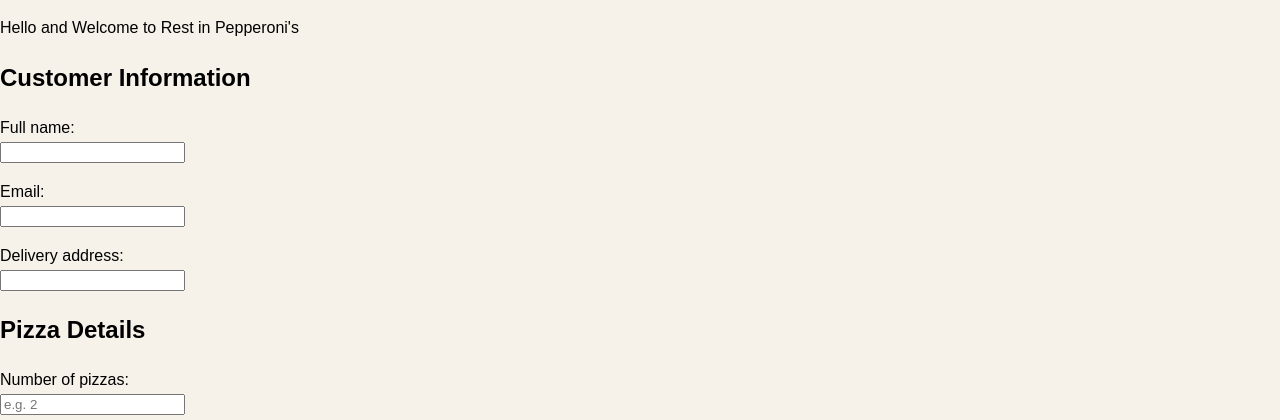
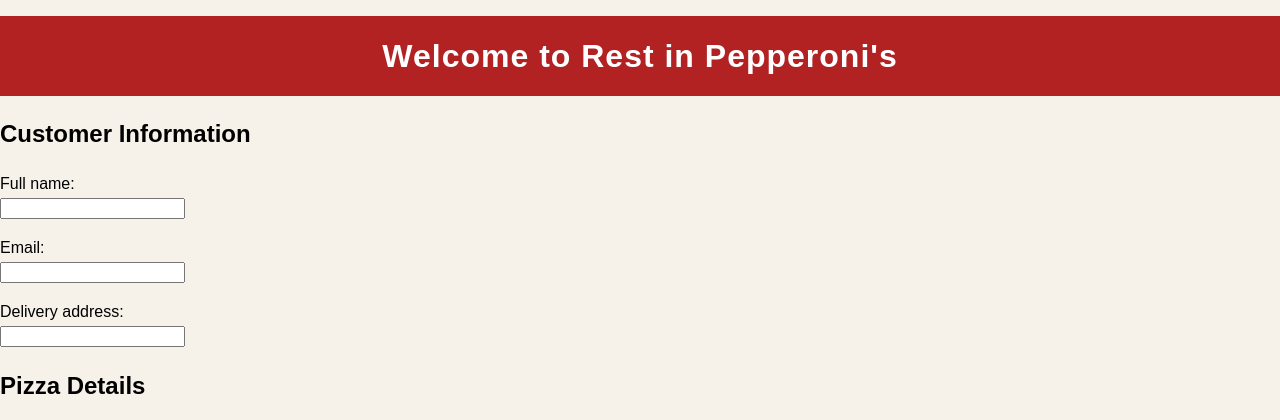
Before and after one commit to foulerfire/COMP1002, a PHP site: page / in a window 1280 px wide. Shown: the top 420 px of the page. Run offline with PHP 8.4, Linux system fonts and the light colour scheme.

Commit message:
Added formatting to welcome message

```diff
--- a/Assignment-1/css/styles.css
+++ b/Assignment-1/css/styles.css
@@ -7,3 +7,14 @@ body
     padding: 0;
     line-height: 1.5;
 }
+
+/* welcome message formatting */
+h1 {
+    background-color: #b22222;
+    color: #fff;
+    margin: 0;
+    padding: 1rem;
+    text-align: center;
+    font-size: 2rem;
+    letter-spacing: 1px;
+}
--- a/Assignment-1/index.html
+++ b/Assignment-1/index.html
@@ -7,7 +7,7 @@
 </head>
 
 <body>
-    <p>Hello and Welcome to Rest in Pepperoni's</p>
+    <p><h1>Welcome to Rest in Pepperoni's</h1></p>
     <main>
     <!--input form for customer information -->
  <form action="process-order.php" method="get">
```
